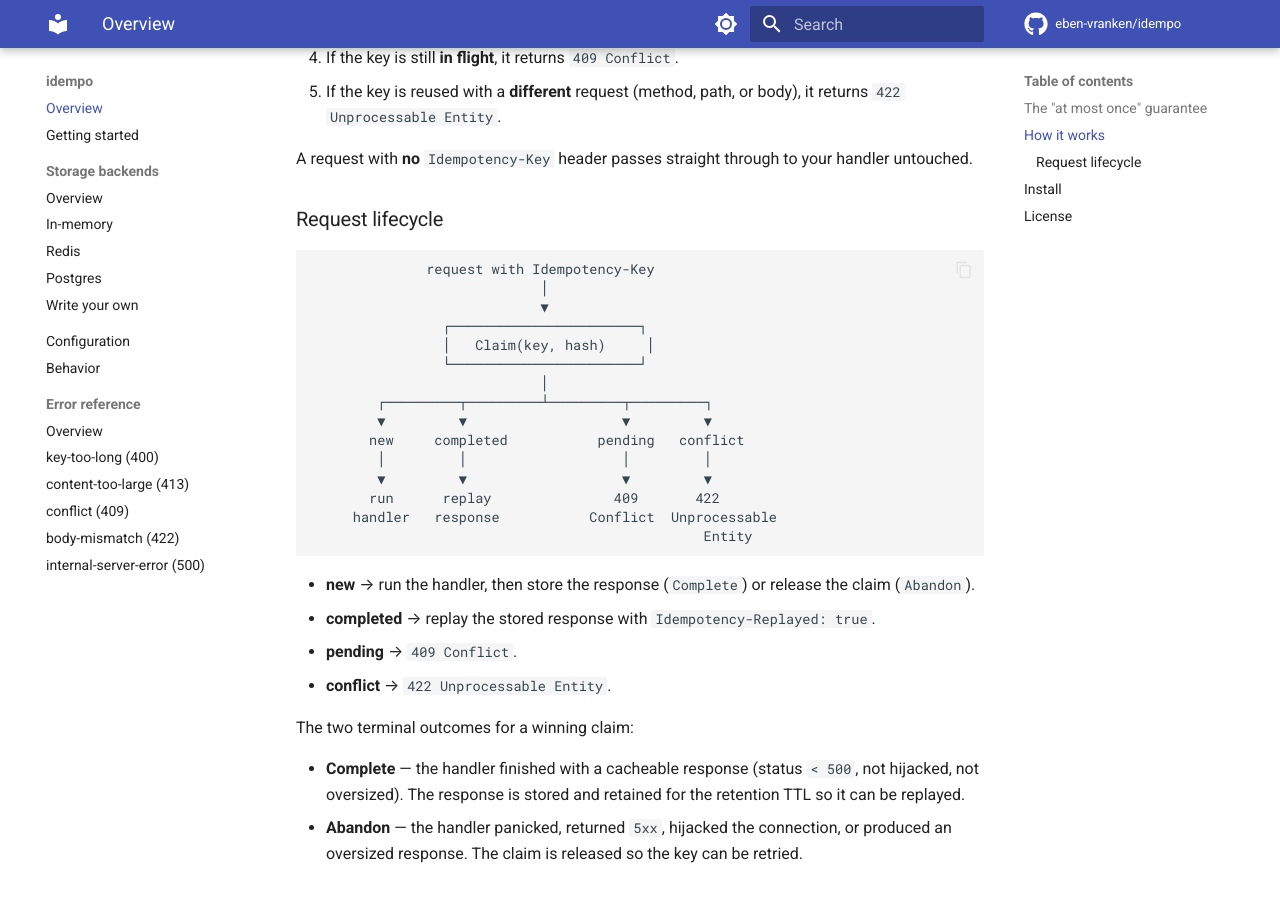
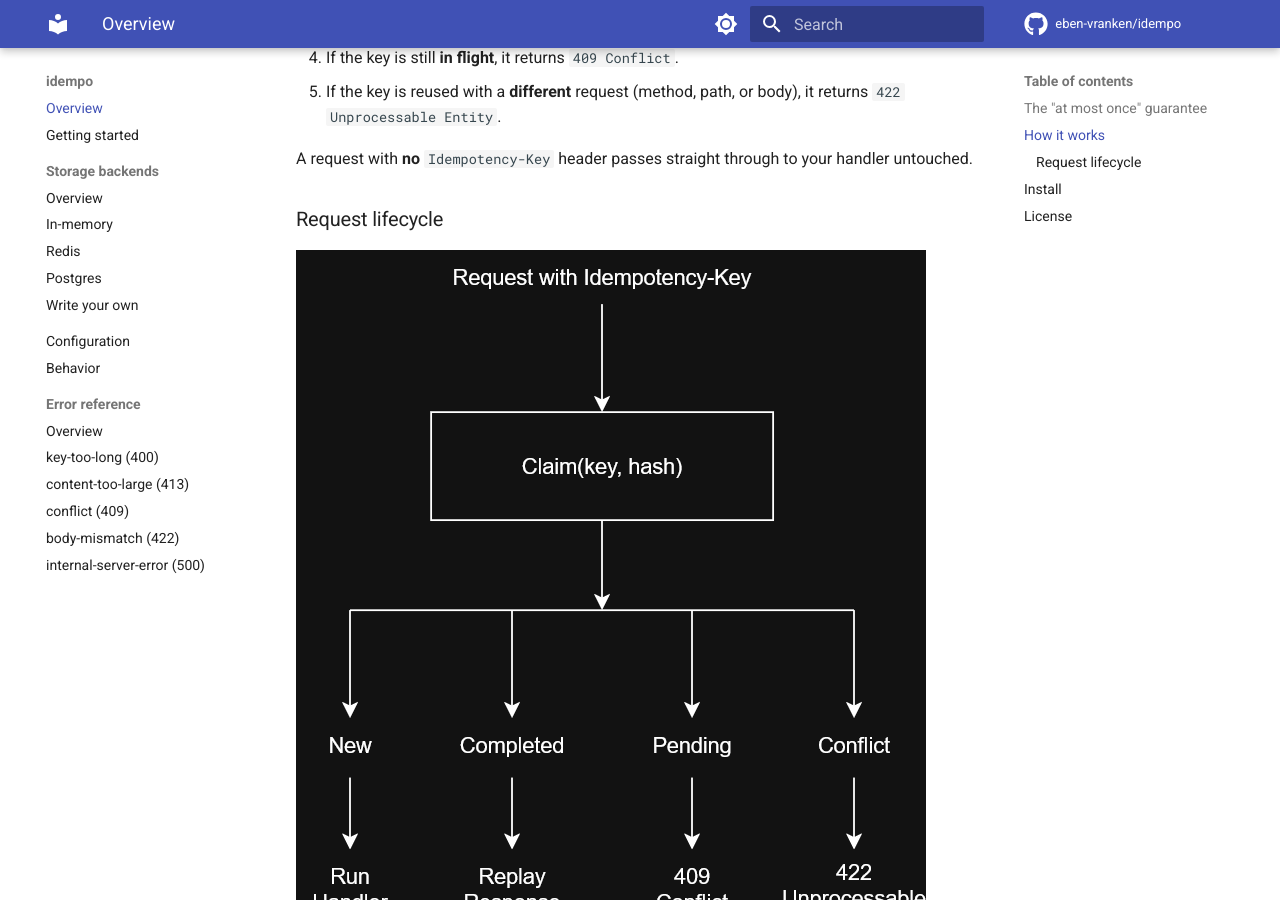
Before and after one commit to eben-vranken/idempo-docs, an MkDocs documentation site: the page built from docs/index.md, in a window 1280 px wide and 900 px high, scrolled down 849 px. Built offline with MkDocs 1.6.1 and Material for MkDocs 9.7.7, drawn with Linux system fonts in a browser that asks for light colours; comment, search, counter and statistics services are not loaded.

Commit message:
docs: add lifecycle diagram image

````diff
--- a/docs/index.md
+++ b/docs/index.md
@@ -41,23 +41,8 @@ handler untouched.
 
 ### Request lifecycle
 
-```
-              request with Idempotency-Key
-                            │
-                            ▼
-                ┌───────────────────────┐
-                │   Claim(key, hash)     │
-                └───────────────────────┘
-                            │
-        ┌─────────┬─────────┴─────────┬─────────┐
-        ▼         ▼                   ▼         ▼
-       new     completed           pending   conflict
-        │         │                   │         │
-        ▼         ▼                   ▼         ▼
-       run      replay               409       422
-     handler   response           Conflict  Unprocessable
-                                                Entity
-```
+
+<img alt="lifecycle diagram" src=".\idempo-drawio.png">
 
 - **new** → run the handler, then store the response (`Complete`) or release
   the claim (`Abandon`).
````
Also changed, not shown: docs/idempo-drawio.png (added).
